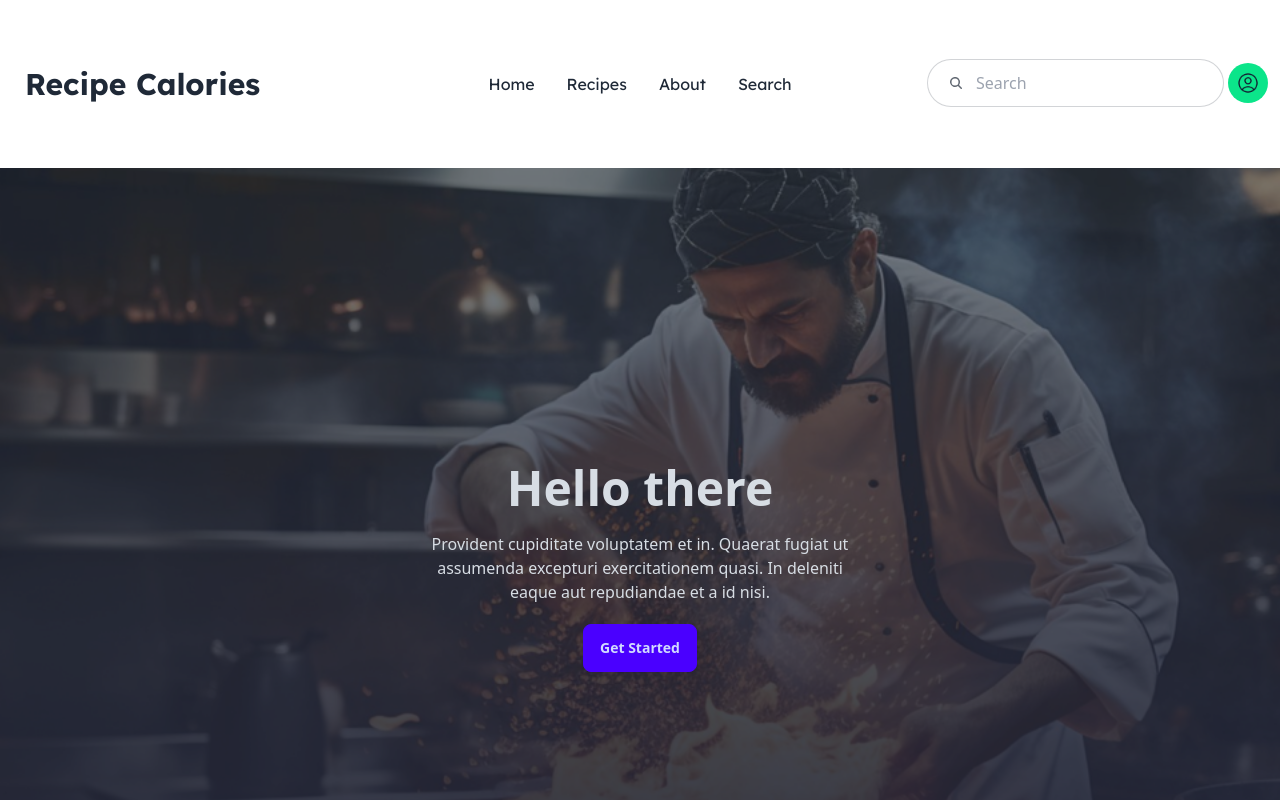
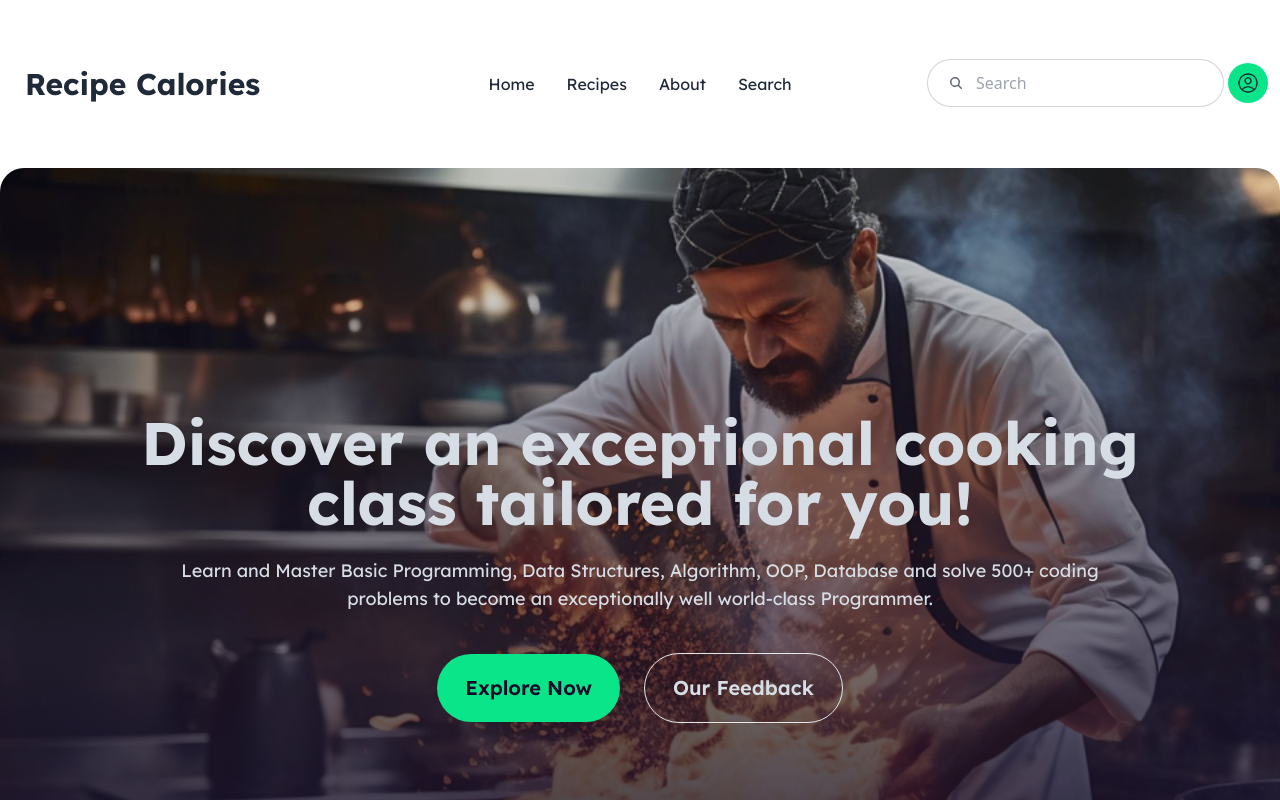
Before and after one commit to Team-Bro-buggers-C211010/Foodie-Classes, a React (Vite) app: page / in a window 1280 px wide. Shown: the top 800 px of the page. Built offline with nearby package versions, Linux system fonts and the light colour scheme.

Commit message:
banner section done

```diff
--- a/src/App.jsx
+++ b/src/App.jsx
@@ -11,7 +11,9 @@ function App() {
         <nav className='mb-6 md:mb-12'>
         <Header></Header>
         </nav>
+        <section className='px-3 lg:px-0'>
         <Banner></Banner>
+        </section>
       </header>
     </>
   )
--- a/src/components/banner.jsx
+++ b/src/components/banner.jsx
@@ -1,14 +1,17 @@
 import banImg from '../image/bannerChef.png'
 const Banner = () => {
     return (
-        <div className="hero min-h-screen" style={{ backgroundImage: `url(${banImg})` }}
+        <div className="rounded-3xl hero min-h-screen bg-no-repeat bg-center font_lexend" style={{ backgroundImage: `url(${banImg})` }}
         >
-            <div className="hero-overlay bg-opacity-60"></div>
+            <div className="hero-overlay bg-opacity-10 rounded-3xl"></div>
             <div className="hero-content text-center text-neutral-content">
-                <div className="max-w-md">
-                    <h1 className="mb-5 text-5xl font-bold">Hello there</h1>
-                    <p className="mb-5">Provident cupiditate voluptatem et in. Quaerat fugiat ut assumenda excepturi exercitationem quasi. In deleniti eaque aut repudiandae et a id nisi.</p>
-                    <button className="btn btn-primary">Get Started</button>
+                <div className="w-full">
+                    <h1 className="text-2xl md:text-6xl font-semibold md:font-bold mb-4 md:mb-6">Discover an exceptional cooking <br/>class tailored for you!</h1>
+                    <p className="text-sm md:text-lg mb-6 md:mb-10">Learn and Master Basic Programming, Data Structures, Algorithm, OOP, Database and solve 500+ coding <br />problems to become an exceptionally well world-class Programmer.</p>
+                    <div className='space-x-0.5 md:space-x-6'>
+                    <button className="bg-[#0BE58A] border-0 rounded-full px-3 md:px-7 py-3 md:py-5 text-[#150B2B] text-base md:text-xl font-semibold">Explore Now</button>
+                    <button className="rounded-full border px-3 md:px-7 py-3 md:py-5 text-base md:text-xl font-semibold">Our Feedback</button>
+                    </div>
                 </div>
             </div>
         </div>
```
